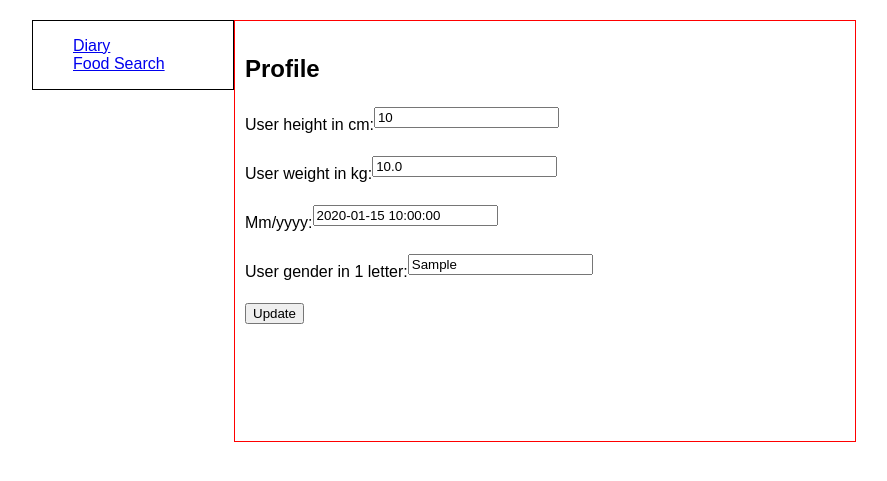
After one commit to isik5/Fall2016Swe573, a Django app: page /profile/ in a window 1280 px wide. The commit adds this page. Shown: the top 481 px of the page, without its empty margins (128-1015 px from the left). Run offline with Django 3.2, Linux system fonts and the light colour scheme; a user stored in the database is signed in; tables that the repository leaves empty hold one stand-in row (values such as "Sample post"); some libraries are stand-ins or nearby versions.

Commit message:
Profile Page Created

```diff
--- a/tracker/caloriewatcher/forms.py
+++ b/tracker/caloriewatcher/forms.py
@@ -1,6 +1,7 @@
 from django import forms
 from django.contrib.auth.models import User
 from django.contrib.auth.forms import UserCreationForm
+from caloriewatcher.models import UserProfile
 
 class FoodSearchForm(forms.Form):
     kw = forms.CharField(
@@ -27,3 +28,9 @@ class MyRegistrationForm(UserCreationForm):
             user.save()
 
         return user
+
+class UserProfileForm(forms.ModelForm):
+
+    class Meta:
+        model = UserProfile
+        fields = ('height', 'weight', 'born', 'gender')
--- a/tracker/caloriewatcher/models.py
+++ b/tracker/caloriewatcher/models.py
@@ -2,11 +2,14 @@ from django.contrib.auth.models import User
 from django.db import models
 
 
-class UserSpecs(models.Model):
+class UserProfile(models.Model):
     user = models.ForeignKey(User)
     height = models.IntegerField('user height in cm')
     weight = models.FloatField('user weight in kg')
     born = models.DateTimeField('mm/yyyy')
+    gender = models.CharField('user gender in 1 letter', max_length=1)
+
+    User.profile = property(lambda u: UserProfile.objects.get_or_create(user=u)[0])
 
 
 class Foo(models.Model):
--- a/tracker/caloriewatcher/views.py
+++ b/tracker/caloriewatcher/views.py
@@ -1,11 +1,12 @@
 from django.shortcuts import (render_to_response, render)
-from .forms import FoodSearchForm, MyRegistrationForm
+from .forms import FoodSearchForm, MyRegistrationForm, UserProfileForm
 from caloriewatcher import fcd_api
 from django.http import HttpResponseRedirect
 from django.contrib import auth
 from django.contrib.auth.views import logout
 from django.template.context_processors import csrf
 from django.contrib.auth.forms import UserCreationForm
+from django.contrib.auth.decorators import login_required
 
 def home(request):
     ctx = {"welcome_text": "conim benim hosgelmissen"}
@@ -86,3 +87,23 @@ def register_user(request):
 
 def register_success(request):
     return render_to_response('register_success.html')
+
+
+@login_required
+def user_profile(request):
+    if request.method == 'POST':
+        form = UserProfileForm(request.POST, instance=request.user.profile)
+        if form.is_valid():
+            form.save()
+            return HttpResponseRedirect('/accounts/loggedin')
+    else:
+        user = request.user
+        profile = user.profile
+        form = UserProfileForm(instance=profile)
+
+    args = {}
+    args.update(csrf(request))
+
+    args['form'] = form
+
+    return render_to_response('profile.html', args)
--- a/tracker/templates/loggedin.html
+++ b/tracker/templates/loggedin.html
@@ -4,5 +4,5 @@
 
   <h2>Hi {{full_name}} you are now Logged in!</h2>
   <p>Click <a href="/accounts/logout/">here</a> to logout.</p>
-
+  <p>Click <a href="/accounts/profile/">here</a> edit your profile information</p>
 {% endblock %}
--- /dev/null
+++ b/tracker/templates/profile.html
@@ -0,0 +1,19 @@
+{% extends "base.html" %}
+
+{% block content %}
+
+  <h2>Profile</h2>
+
+  {% for field in form %}
+    {{field.error}}
+
+  {% endfor %}
+
+  <form action="/accounts/profile/" method="post">{% csrf_token %}
+  {{form.as_ul}}
+
+  <input type="submit" value="Update" />
+
+  </form>
+
+{% endblock %}
--- a/tracker/tracker/settings.py
+++ b/tracker/tracker/settings.py
@@ -24,6 +24,8 @@ SECRET_KEY = '6^$w_#f=92=-zuk2o#wh2wt3kun+v=on!&#r893!nwymb=1)l&'
 
 # SECURITY WARNING: don't run with debug turned on in production!
 DEBUG = True
+
+
 
 ALLOWED_HOSTS = []
 
--- a/tracker/tracker/urls.py
+++ b/tracker/tracker/urls.py
@@ -24,6 +24,8 @@ urlpatterns = [
     url(r'^food-search/$', views.food_search, name='food_search'),
     url(r'^admin/', include(admin.site.urls)),
     url(r'^login-Register/$', views.login, name='login'),
+    url(r'^profile/$', views.user_profile, name='user_profile'),
+   # url(r'^accounts/', include(user_profile.urls)),
 
     # user auth urls
     url(r'^accounts/login/$', views.login, name='login'),
```
